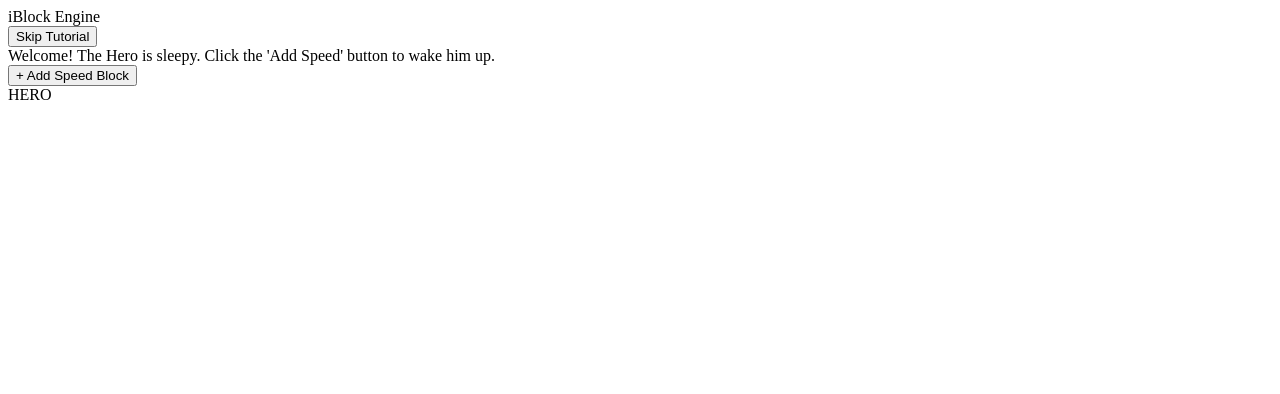
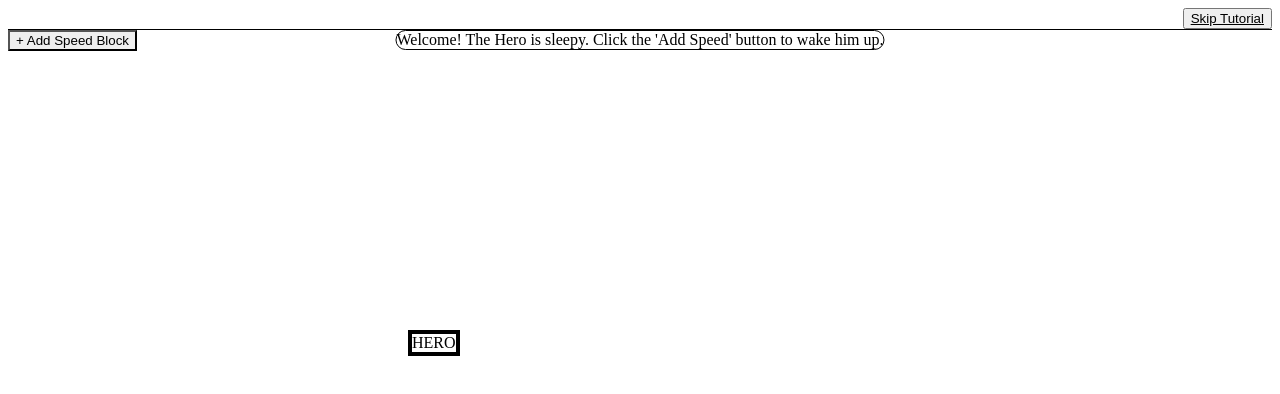
Before and after one commit to Chayce22315/iBlock-maker, a SvelteKit app: page / in a window 1280 px wide. Shown: the top 394 px of the page. Built offline with nearby package versions, Linux system fonts and the light colour scheme.

Commit message:
added tailwindcss

```diff
--- a/package.json
+++ b/package.json
@@ -15,8 +15,11 @@
 		"@sveltejs/adapter-auto": "^7.0.1",
 		"@sveltejs/kit": "^2.57.0",
 		"@sveltejs/vite-plugin-svelte": "^7.0.0",
+		"autoprefixer": "^10.5.0",
+		"postcss": "^8.5.15",
 		"svelte": "^5.55.2",
 		"svelte-check": "^4.4.6",
+		"tailwindcss": "^4.3.0",
 		"typescript": "^6.0.2",
 		"vite": "^8.0.7"
 	}
--- /dev/null
+++ b/postcss.config.js
@@ -0,0 +1,6 @@
+export default {
+  plugins: {
+    tailwindcss: {},
+    autoprefixer: {},
+  }
+}
--- /dev/null
+++ b/src/app.css
@@ -0,0 +1,3 @@
+@tailwind base;
+@tailwind components;
+@tailwind utilities;
--- a/src/routes/+layout.svelte
+++ b/src/routes/+layout.svelte
@@ -1,11 +1,6 @@
-<script lang="ts">
-	import favicon from '$lib/assets/favicon.svg';
-
-	let { children } = $props();
+<script>
+  import '../app.css';
+  let { children } = $props();
 </script>
 
-<svelte:head>
-	<link rel="icon" href={favicon} />
-</svelte:head>
-
 {@render children()}
--- /dev/null
+++ b/tailwind.config.js
@@ -0,0 +1,8 @@
+/** @type {import('tailwindcss').Config} */
+export default {
+  content: ['./src/**/*.{html,js,svelte,ts}'],
+  theme: {
+    extend: {},
+  },
+  plugins: [],
+}
```
Also changed, not shown: 1 other file (tests, documents, lock files or other folders).
